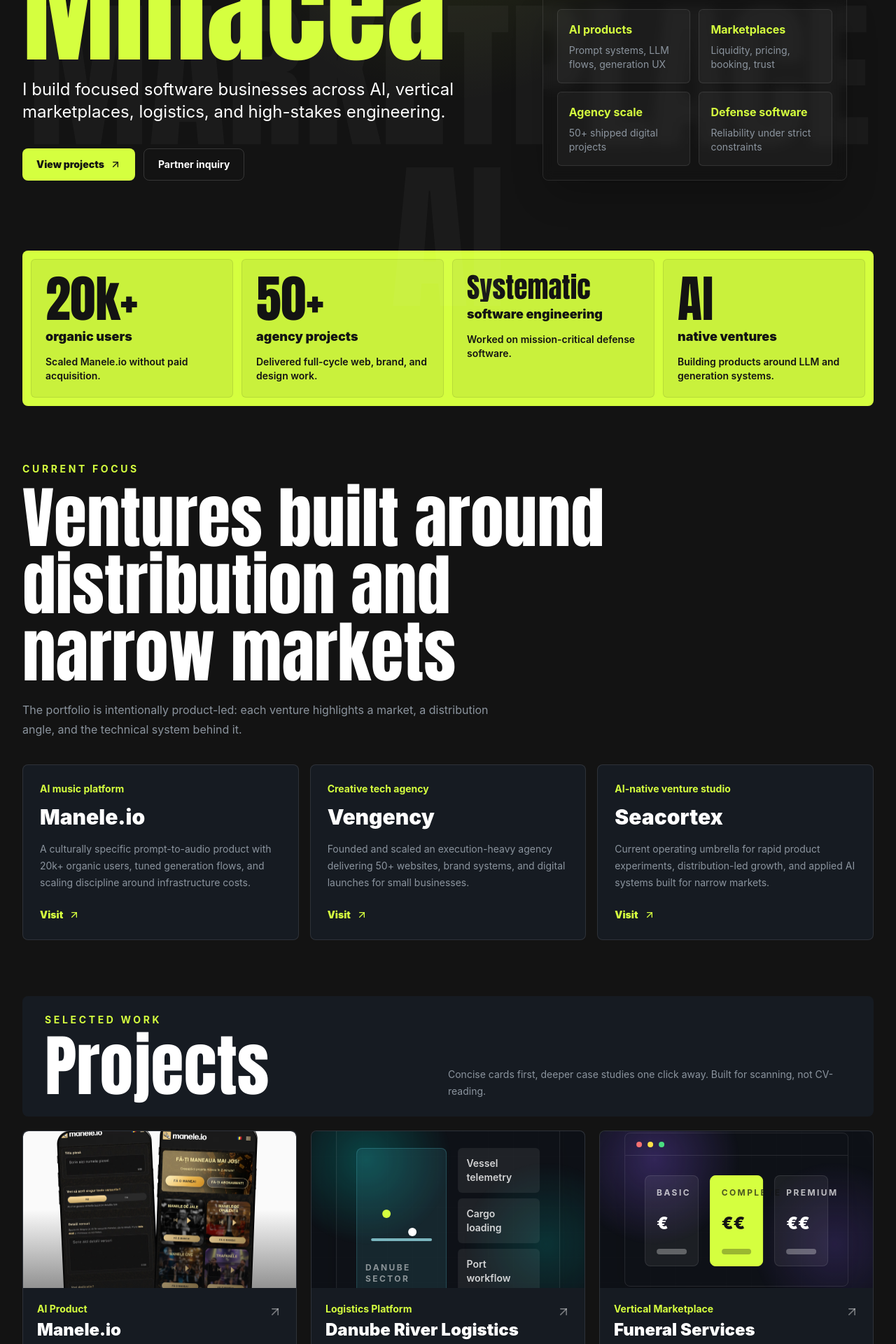
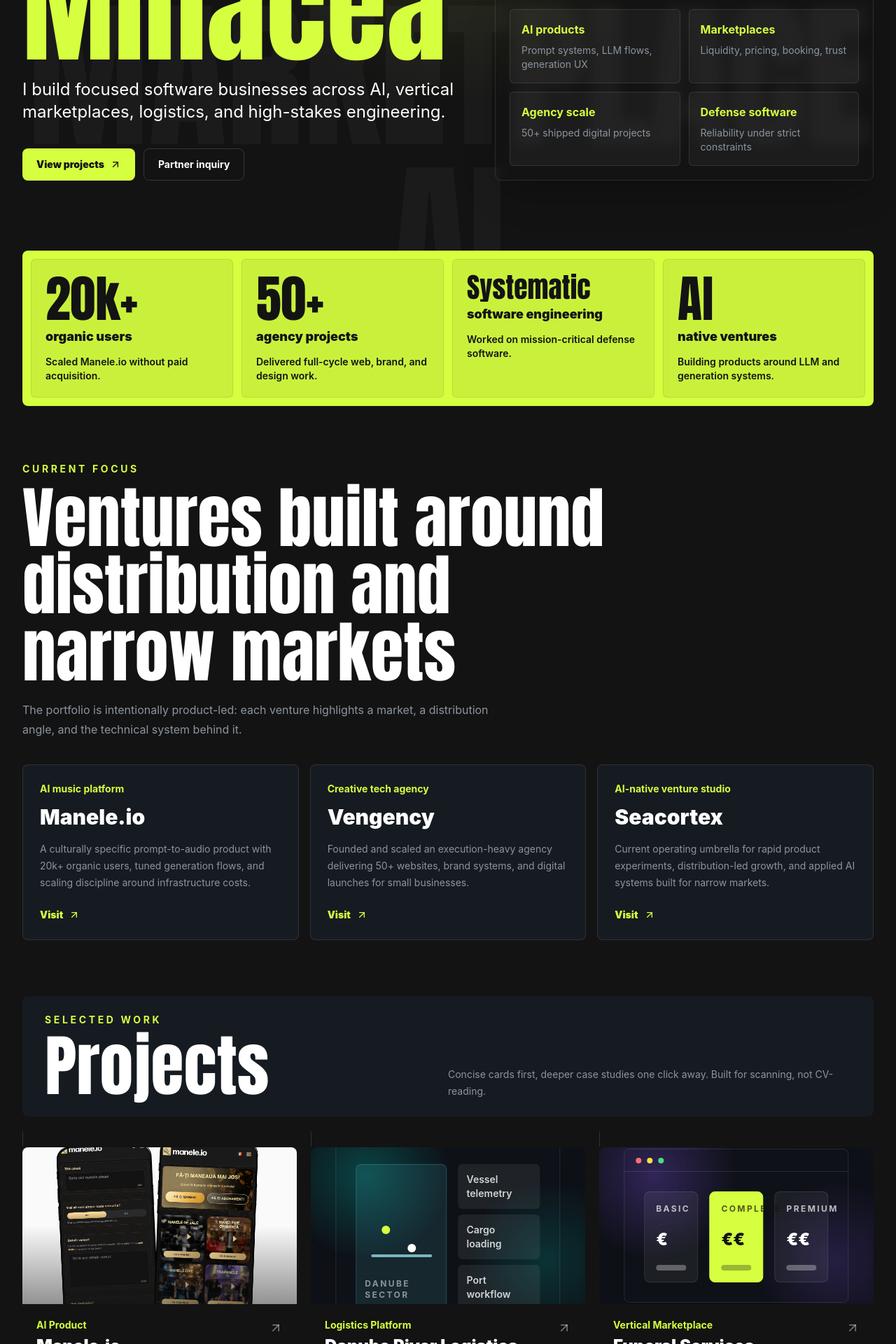
Before and after one commit to AlexandruMihacea/portofolio, a Next.js app: page / in a window 1280 px wide. Shown: the part 440-2360 px from the top of the page at 70% size. Built offline with nearby package versions, Linux system fonts and the light colour scheme.

Commit message:
Refactor layout and animations: remove SmoothScroll component, update CSS styles, and enhance Hero section with staggered animations for improved visual effects.

```diff
--- a/src/app/globals.css
+++ b/src/app/globals.css
@@ -21,7 +21,6 @@
   margin: 0;
   background: var(--background);
   color: var(--foreground);
-  overscroll-behavior-y: none;
 }
 
 a {
--- a/src/app/layout.tsx
+++ b/src/app/layout.tsx
@@ -1,5 +1,4 @@
 import type { Metadata } from "next";
-import { SmoothScroll } from "@/components/smooth-scroll";
 import "./globals.css";
 
 export const metadata: Metadata = {
@@ -22,7 +21,6 @@
   return (
     <html lang="en">
       <body className="font-sans antialiased">
-        <SmoothScroll />
         {children}
       </body>
     </html>
--- a/src/app/page.tsx
+++ b/src/app/page.tsx
@@ -12,6 +12,7 @@
 } from "lucide-react";
 import Link from "next/link";
 import { AnimatedSection } from "@/components/animated-section";
+import { HoverLift, Reveal, Stagger, StaggerItem } from "@/components/motion-system";
 import { ProjectCard } from "@/components/project-card";
 import { SiteFooter } from "@/components/site-footer";
 import { SiteHeader } from "@/components/site-header";
@@ -40,17 +41,24 @@
         BUILDER PRODUCT MARKETPLACE AI
       </div>
       <div className="relative z-10 grid gap-10 lg:grid-cols-[1.08fr_0.92fr] lg:items-end">
-        <div>
+        <Stagger className="min-w-0" delay={0.08}>
+          <StaggerItem>
             <p className="mb-5 inline-flex max-w-full items-center gap-2 rounded-full border border-lime/35 bg-lime/10 px-3 py-2 text-xs font-bold text-lime sm:px-4 sm:text-sm">
               <Sparkles className="size-4" />
               AI Product Founder &amp; Software Engineer
             </p>
+          </StaggerItem>
+          <StaggerItem>
             <h1 className="max-w-4xl text-balance font-display text-[clamp(4rem,19vw,5.7rem)] leading-[0.84] tracking-normal text-lime sm:text-[8.5rem] lg:text-[11rem]">
               Alexandru Mihacea
             </h1>
+          </StaggerItem>
+          <StaggerItem>
             <p className="mt-6 max-w-2xl text-lg leading-7 text-white/72 sm:mt-7 sm:text-2xl sm:leading-8">
               I build focused software businesses across AI, vertical marketplaces, logistics, and high-stakes engineering.
             </p>
+          </StaggerItem>
+          <StaggerItem>
             <div className="mt-9 flex flex-wrap gap-3">
               <Link
                 href="#projects"
@@ -66,22 +74,25 @@
                 Partner inquiry
               </Link>
             </div>
-        </div>
-        <div className="rounded-lg border border-line bg-panel/88 p-5 shadow-2xl backdrop-blur">
-          <div className="grid gap-3 sm:grid-cols-2">
+          </StaggerItem>
+        </Stagger>
+        <Reveal direction="left" delay={0.18} className="rounded-lg border border-line bg-panel/88 p-5 shadow-2xl backdrop-blur">
+          <Stagger className="grid gap-3 sm:grid-cols-2" delay={0.22}>
             {[
               ["AI products", "Prompt systems, LLM flows, generation UX"],
               ["Marketplaces", "Liquidity, pricing, booking, trust"],
               ["Agency scale", "50+ shipped digital projects"],
               ["Defense software", "Reliability under strict constraints"],
             ].map(([title, body]) => (
-              <div key={title} className="rounded-md border border-white/10 bg-white/[0.04] p-4">
+              <StaggerItem key={title}>
+                <HoverLift className="h-full rounded-md border border-white/10 bg-white/[0.04] p-4">
                   <p className="font-bold text-lime">{title}</p>
                   <p className="mt-2 text-sm leading-5 text-muted">{body}</p>
-              </div>
+                </HoverLift>
+              </StaggerItem>
             ))}
-          </div>
-        </div>
+          </Stagger>
+        </Reveal>
       </div>
     </section>
   );
@@ -90,9 +101,10 @@
 function Metrics() {
   return (
     <AnimatedSection className="mx-auto max-w-7xl px-5 sm:px-8">
-      <div className="grid gap-3 rounded-lg bg-lime p-3 text-ink sm:grid-cols-2 lg:grid-cols-4">
+      <Stagger className="grid gap-3 rounded-lg bg-lime p-3 text-ink sm:grid-cols-2 lg:grid-cols-4">
         {metrics.map((metric) => (
-          <div key={metric.label} className="rounded-md border border-ink/10 bg-ink/[0.06] p-5 [container-type:inline-size]">
+          <StaggerItem key={metric.label}>
+            <HoverLift className="h-full rounded-md border border-ink/10 bg-ink/[0.06] p-5 [container-type:inline-size]">
               <p
                 className={`max-w-full overflow-hidden font-display leading-none ${
                   metric.value.length > 5
@@ -104,9 +116,10 @@
               </p>
               <p className="mt-1 text-lg font-black">{metric.label}</p>
               <p className="mt-3 text-sm font-semibold text-ink/68">{metric.detail}</p>
-          </div>
+            </HoverLift>
+          </StaggerItem>
         ))}
-      </div>
+      </Stagger>
     </AnimatedSection>
   );
 }
@@ -119,9 +132,10 @@
         title="Ventures built around distribution and narrow markets"
         body="The portfolio is intentionally product-led: each venture highlights a market, a distribution angle, and the technical system behind it."
       />
-      <div className="mt-9 grid gap-4 lg:grid-cols-3">
+      <Stagger className="mt-9 grid gap-4 lg:grid-cols-3">
         {ventures.map((venture) => (
-          <article key={venture.title} className="rounded-lg border border-line bg-panel p-6">
+          <StaggerItem key={venture.title}>
+            <HoverLift className="h-full rounded-lg border border-line bg-panel p-6">
               <p className="text-sm font-bold text-lime">{venture.eyebrow}</p>
               <h3 className="mt-3 text-3xl font-black text-white">{venture.title}</h3>
               <p className="mt-4 text-sm leading-6 text-muted">{venture.description}</p>
@@ -135,9 +149,10 @@
                   <ArrowUpRight className="size-4" />
                 </Link>
               ) : null}
-          </article>
+            </HoverLift>
+          </StaggerItem>
         ))}
-      </div>
+      </Stagger>
     </AnimatedSection>
   );
 }
@@ -154,11 +169,15 @@
           Concise cards first, deeper case studies one click away. Built for scanning, not CV-reading.
         </p>
       </div>
-      <div className="mt-5 grid gap-5 md:grid-cols-2 xl:grid-cols-3">
+      <Stagger className="mt-5 grid gap-5 md:grid-cols-2 xl:grid-cols-3">
         {projects.map((project) => (
-          <ProjectCard key={project.slug} project={project} />
+          <StaggerItem key={project.slug}>
+            <HoverLift>
+              <ProjectCard project={project} />
+            </HoverLift>
+          </StaggerItem>
         ))}
-      </div>
+      </Stagger>
     </AnimatedSection>
   );
 }
@@ -210,12 +229,14 @@
         body="A chronological path through the work that shaped how I build: applied research, high-stakes engineering, agency execution, then product ventures."
         compact
       />
-      <ol className="relative mt-9 space-y-5">
+      <Stagger className="relative mt-9 space-y-5">
         <span className="absolute bottom-10 left-7 top-7 w-px bg-gradient-to-b from-lime via-lime/45 to-transparent" />
         {roadmap.map((item, index) => (
-          <RoadmapItem key={item.title} index={index} isLast={index === roadmap.length - 1} {...item} />
+          <StaggerItem key={item.title}>
+            <RoadmapItem index={index} isLast={index === roadmap.length - 1} {...item} />
+          </StaggerItem>
         ))}
-      </ol>
+      </Stagger>
     </AnimatedSection>
   );
 }
@@ -231,19 +252,26 @@
             Open to venture conversations, product partnerships, and engineering-led opportunities where speed and precision both matter.
           </p>
         </div>
-        <div className="flex flex-wrap gap-3 lg:justify-end">
+        <Stagger className="flex flex-wrap gap-3 lg:justify-end" delay={0.1}>
+          <StaggerItem>
           <Link href="mailto:alexmihacea@gmail.com" className="inline-flex items-center gap-2 rounded-lg bg-ink px-5 py-3 text-sm font-black text-lime">
             <Mail className="size-4" />
             Personal Email
           </Link>
+          </StaggerItem>
+          <StaggerItem>
           <Link href="mailto:alex@secortex.com" className="inline-flex items-center gap-2 rounded-lg border border-ink/25 px-5 py-3 text-sm font-black">
             <Mail className="size-4" />
             Work Email
           </Link>
+          </StaggerItem>
+          <StaggerItem>
           <Link href="https://github.com/AlexandruMihacea" target="_blank" className="inline-flex items-center gap-2 rounded-lg border border-ink/25 px-5 py-3 text-sm font-black">
             <Github className="size-4" />
             GitHub
           </Link>
+          </StaggerItem>
+          <StaggerItem>
           <Link
             href="https://www.linkedin.com/in/alexandru-mihacea-1355341b0/"
             target="_blank"
@@ -252,7 +280,8 @@
             <Linkedin className="size-4" />
             LinkedIn
           </Link>
-        </div>
+          </StaggerItem>
+        </Stagger>
       </div>
     </AnimatedSection>
   );
@@ -300,7 +329,7 @@
   description: string;
 }) {
   return (
-    <li className="relative flex gap-5">
+    <div className="relative flex gap-5">
       <div className="relative z-10 flex w-14 shrink-0 flex-col items-center">
         <div className="flex size-14 items-center justify-center rounded-lg border border-lime/50 bg-lime text-ink shadow-glow">
           {icon}
@@ -323,6 +352,6 @@
         </div>
         <p className="mt-4 max-w-4xl text-sm leading-6 text-muted">{description}</p>
       </article>
-    </li>
+    </div>
   );
 }
--- /dev/null
+++ b/src/components/motion-system.tsx
@@ -0,0 +1,91 @@
+"use client";
+
+import { motion, useReducedMotion } from "framer-motion";
+
+const ease = [0.22, 1, 0.36, 1] as const;
+
+type RevealProps = {
+  children: React.ReactNode;
+  className?: string;
+  delay?: number;
+  direction?: "up" | "down" | "left" | "right" | "none";
+  amount?: number;
+};
+
+const offset = {
+  up: { x: 0, y: 34 },
+  down: { x: 0, y: -34 },
+  left: { x: 34, y: 0 },
+  right: { x: -34, y: 0 },
+  none: { x: 0, y: 0 },
+};
+
+export function Reveal({ children, className, delay = 0, direction = "up", amount = 0.2 }: RevealProps) {
+  const reducedMotion = useReducedMotion();
+  const start = offset[direction];
+
+  return (
+    <motion.div
+      className={className}
+      initial={reducedMotion ? { opacity: 1 } : { opacity: 0, x: start.x, y: start.y, filter: "blur(10px)" }}
+      whileInView={reducedMotion ? { opacity: 1 } : { opacity: 1, x: 0, y: 0, filter: "blur(0px)" }}
+      viewport={{ once: true, amount, margin: "-8% 0px -8% 0px" }}
+      transition={{ duration: 0.75, delay, ease }}
+    >
+      {children}
+    </motion.div>
+  );
+}
+
+export function Stagger({ children, className, delay = 0 }: { children: React.ReactNode; className?: string; delay?: number }) {
+  const reducedMotion = useReducedMotion();
+
+  return (
+    <motion.div
+      className={className}
+      initial="hidden"
+      whileInView="show"
+      viewport={{ once: true, amount: 0.16, margin: "-8% 0px -8% 0px" }}
+      variants={{
+        hidden: {},
+        show: {
+          transition: reducedMotion ? {} : { staggerChildren: 0.08, delayChildren: delay },
+        },
+      }}
+    >
+      {children}
+    </motion.div>
+  );
+}
+
+export function StaggerItem({ children, className }: { children: React.ReactNode; className?: string }) {
+  const reducedMotion = useReducedMotion();
+
+  return (
+    <motion.div
+      className={className}
+      variants={{
+        hidden: reducedMotion ? { opacity: 1 } : { opacity: 0, y: 26, scale: 0.98, filter: "blur(8px)" },
+        show: reducedMotion ? { opacity: 1 } : { opacity: 1, y: 0, scale: 1, filter: "blur(0px)" },
+      }}
+      transition={{ duration: 0.62, ease }}
+    >
+      {children}
+    </motion.div>
+  );
+}
+
+export function HoverLift({ children, className }: { children: React.ReactNode; className?: string }) {
+  const reducedMotion = useReducedMotion();
+
+  return (
+    <motion.div
+      className={className}
+      whileHover={reducedMotion ? undefined : { y: -6, scale: 1.01 }}
+      whileTap={reducedMotion ? undefined : { scale: 0.99 }}
+      transition={{ duration: 0.28, ease }}
+    >
+      {children}
+    </motion.div>
+  );
+}
```
Also changed, not shown: src/components/animated-section.tsx (+4 -4 lines), src/components/smooth-scroll.tsx (deleted, +0 -79 lines). Lines whose indentation alone changed are shown as unchanged.
